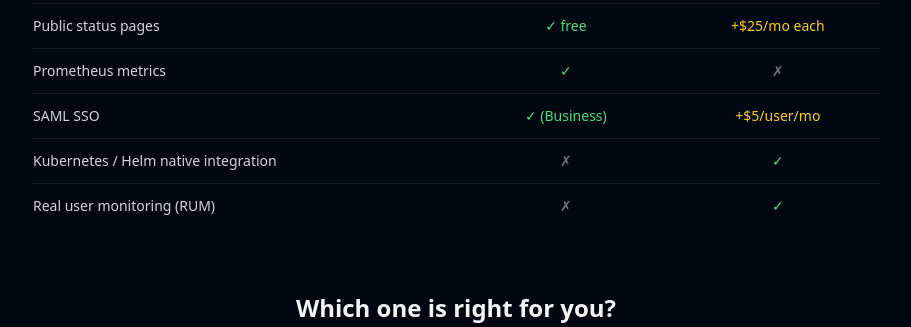
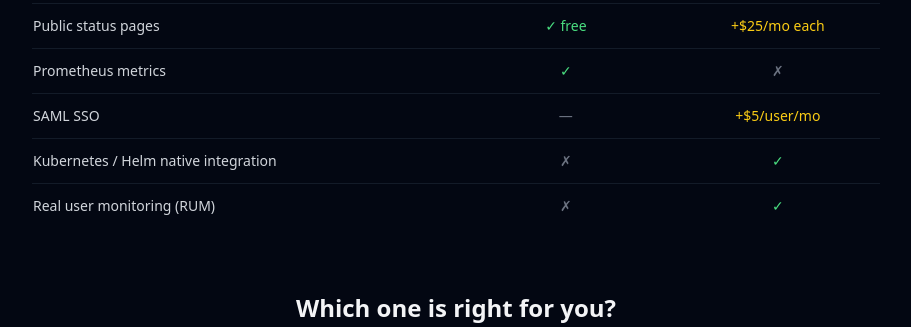
Before and after one commit to Kriss-V/deadmancheck, a FastAPI app: page /compare/vs-cronitor in a window 1280 px wide. Shown: the part 2599-2926 px from the top of the page, without its empty margins (184-1095 px from the left). Run offline with FastAPI, Linux system fonts and the light colour scheme; parts of the project's set-up code (start-up, migrations or seed data) failed here and were passed over.

Commit message:
fix: remove incorrect SAML SSO claim from Cronitor comparison page

```diff
--- a/app/templates/compare/vs-cronitor.html
+++ b/app/templates/compare/vs-cronitor.html
@@ -198,7 +198,7 @@
         </tr>
         <tr>
           <td class="py-3 pr-6 text-gray-300">SAML SSO</td>
-          <td class="text-center py-3 px-4 text-green-400">✓ (Business)</td>
+          <td class="text-center py-3 px-4 text-gray-500">—</td>
           <td class="text-center py-3 px-4 text-yellow-400">+$5/user/mo</td>
         </tr>
         <tr>
```
